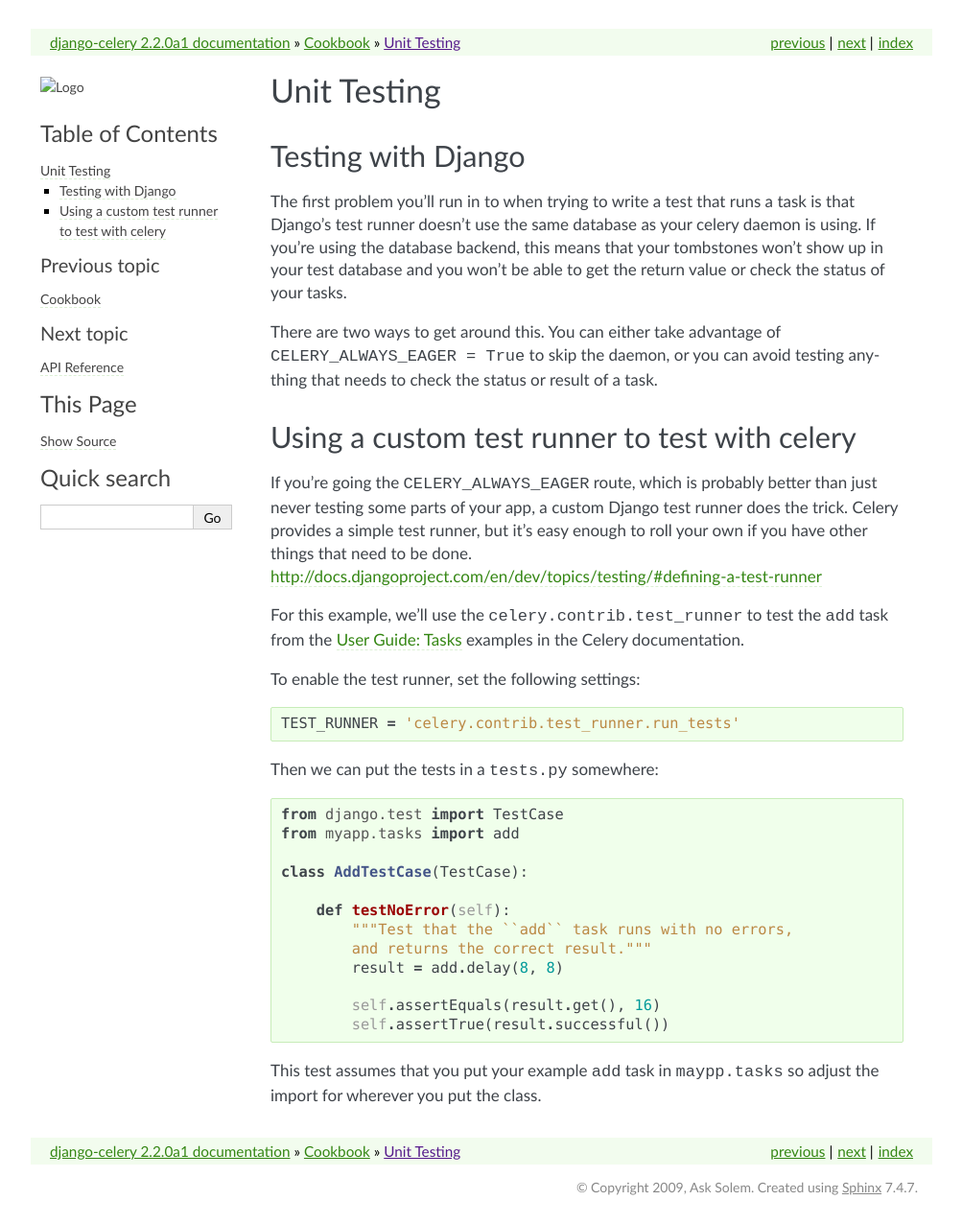
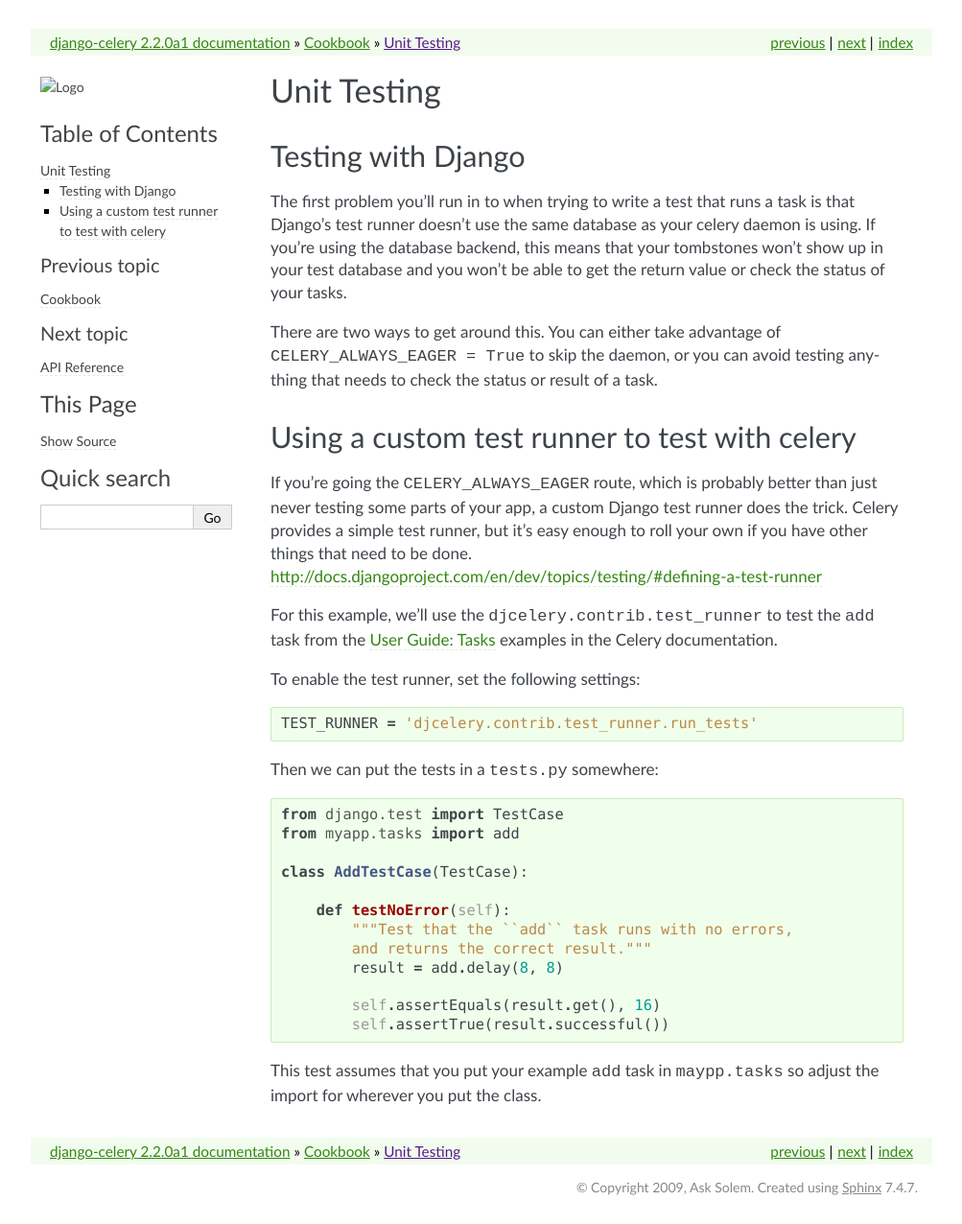
Before and after one commit to celery/django-celery, a Sphinx documentation site: the page built from docs/cookbook/unit-testing.rst, in a window 1280 px wide. Shown: the whole page at 96% size, without its empty margins (138-1141 px from the left). Built offline with Sphinx 7.4.7, drawn with Linux system fonts in a browser that asks for light colours.

Commit message:
Fixed typo celery.contrib.test_runner -> djcelery.contrib.test_runner

```diff
--- a/docs/cookbook/unit-testing.rst
+++ b/docs/cookbook/unit-testing.rst
@@ -24,7 +24,7 @@ trick. Celery provides a simple test runner, but it's easy enough to roll your
 own if you have other things that need to be done.
 http://docs.djangoproject.com/en/dev/topics/testing/#defining-a-test-runner
 
-For this example, we'll use the ``celery.contrib.test_runner`` to test the
+For this example, we'll use the ``djcelery.contrib.test_runner`` to test the
 ``add`` task from the `User Guide: Tasks`_ examples in the Celery
 documentation.
 
@@ -34,7 +34,7 @@ To enable the test runner, set the following settings:
 
 .. code-block:: python
 
-    TEST_RUNNER = 'celery.contrib.test_runner.run_tests'
+    TEST_RUNNER = 'djcelery.contrib.test_runner.run_tests'
 
 Then we can put the tests in a ``tests.py`` somewhere:
 
```
